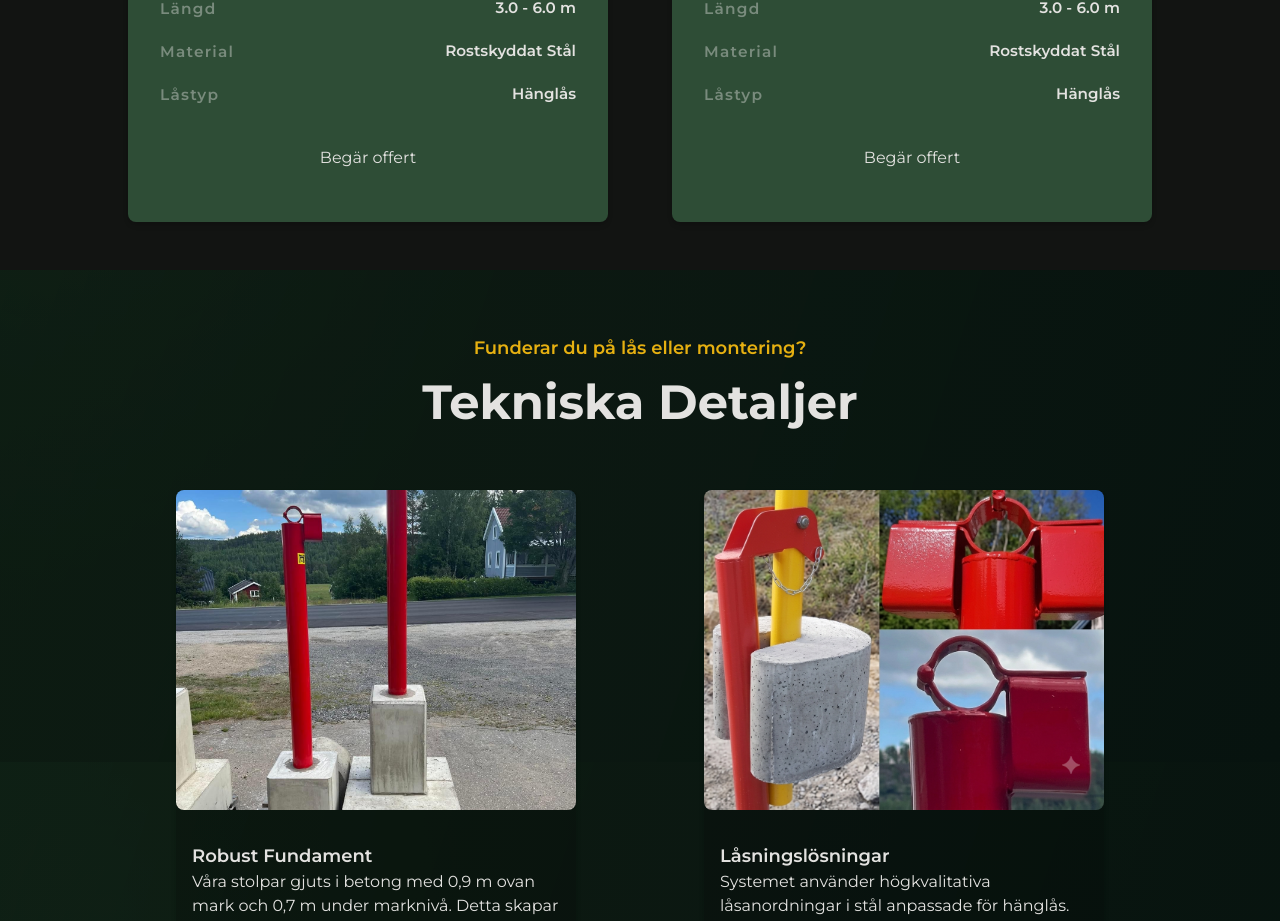
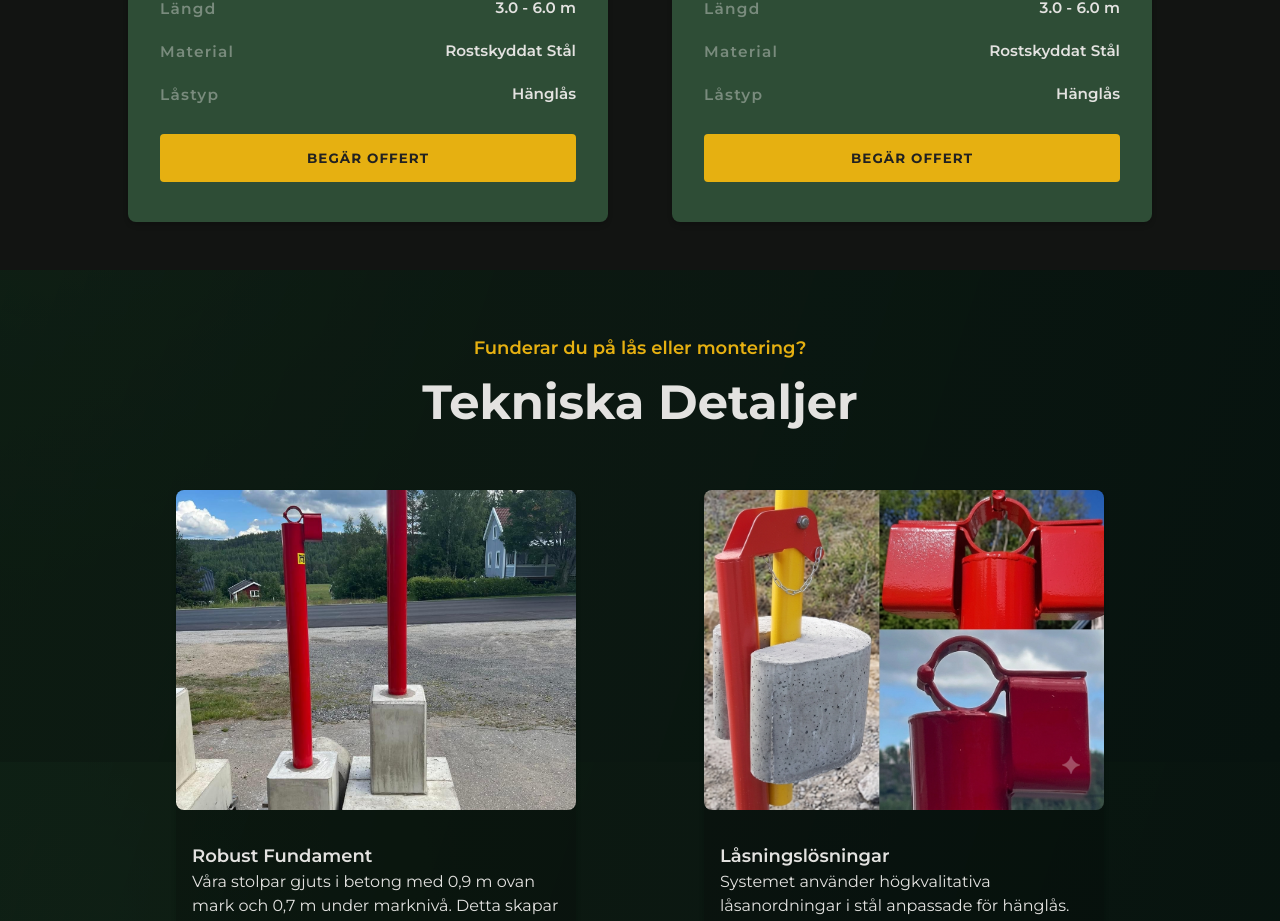
Before and after one commit to Merv1l-Fall/botsmarks-web, a Next.js app: page /produkter in a window 1280 px wide. Shown: the part 838-1759 px from the top of the page. Built offline with nearby package versions, Linux system fonts and the light colour scheme.

Commit message:
fixed the typing to not overide styles for button as well

```diff
--- a/src/components/ui/button.tsx
+++ b/src/components/ui/button.tsx
@@ -12,7 +12,7 @@ type ButtonElementProps = ButtonBaseProps & React.ButtonHTMLAttributes<HTMLButto
 
 type LinkElementProps = ButtonBaseProps &
 	Omit<React.ComponentProps<typeof Link>, "href" | "children" | "className"> & {
-		href: NonNullable<React.ComponentProps<typeof Link>["href"]>;
+		href: React.ComponentProps<typeof Link>["href"];
 	};
 
 type ButtonProps = ButtonElementProps | LinkElementProps;
@@ -26,11 +26,11 @@ const sharedClasses = (className?: string) =>
 	`inline-flex h-12 items-center justify-center rounded px-7 text-[0.84rem] font-bold uppercase tracking-[0.08em] transition whitespace-nowrap ${className ?? ""}`;
 
 const Button = (props: ButtonProps) => {
-	const { children, variant, className } = props;
+	const { children, variant, className, ...restProps } = props;
 	const classes = `${sharedClasses(className)} ${buttonStyles[variant]}`;
 
-	if ("href" in props && props.href !== undefined) {
-		const { href, ...anchorProps } = props;
+	if ("href" in restProps && restProps.href !== undefined) {
+		const { href, ...anchorProps } = restProps;
 
 		return (
 			<Link href={href} className={classes} {...anchorProps}>
@@ -39,7 +39,7 @@ const Button = (props: ButtonProps) => {
 		);
 	}
 
-	const { type = "button", ...buttonProps } = props;
+	const { type = "button", ...buttonProps } = restProps;
 
 	return (
 		<button type={type} className={classes} {...buttonProps}>
```
